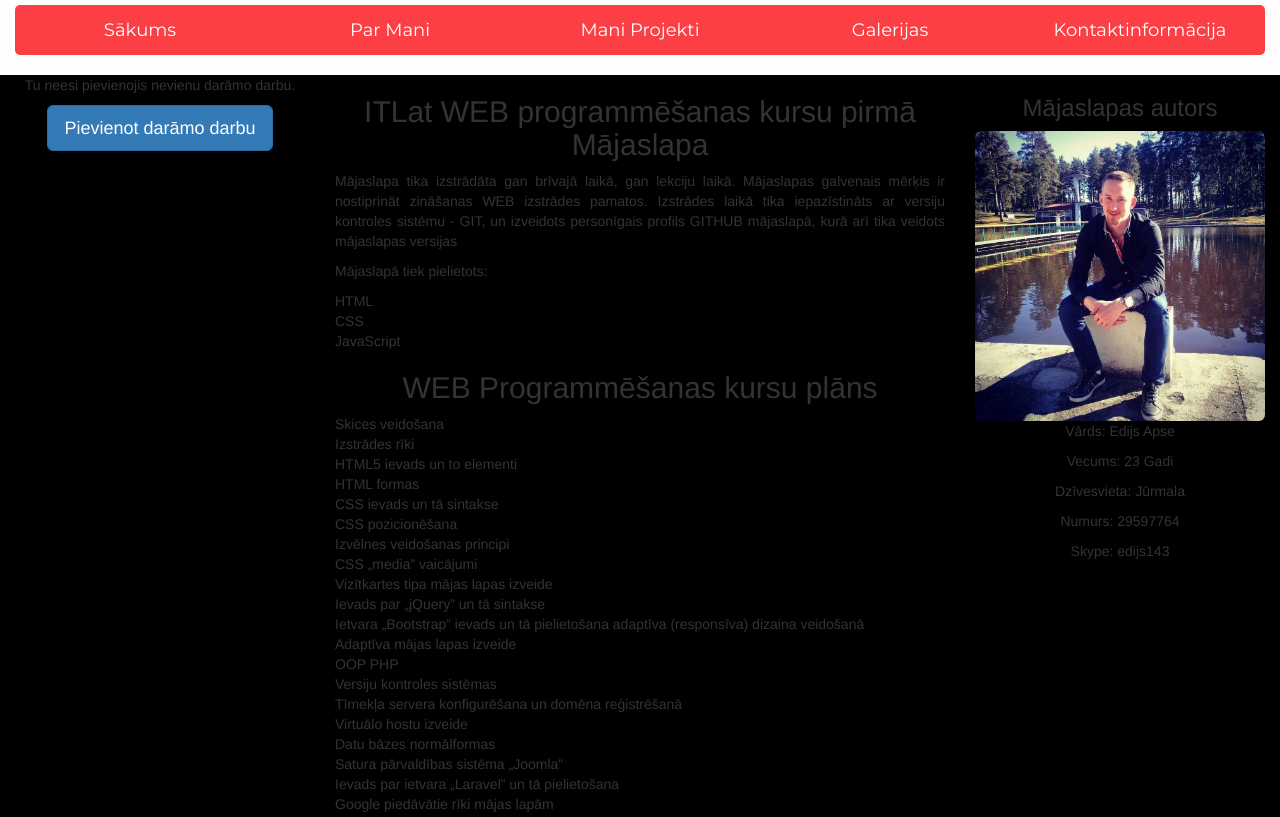
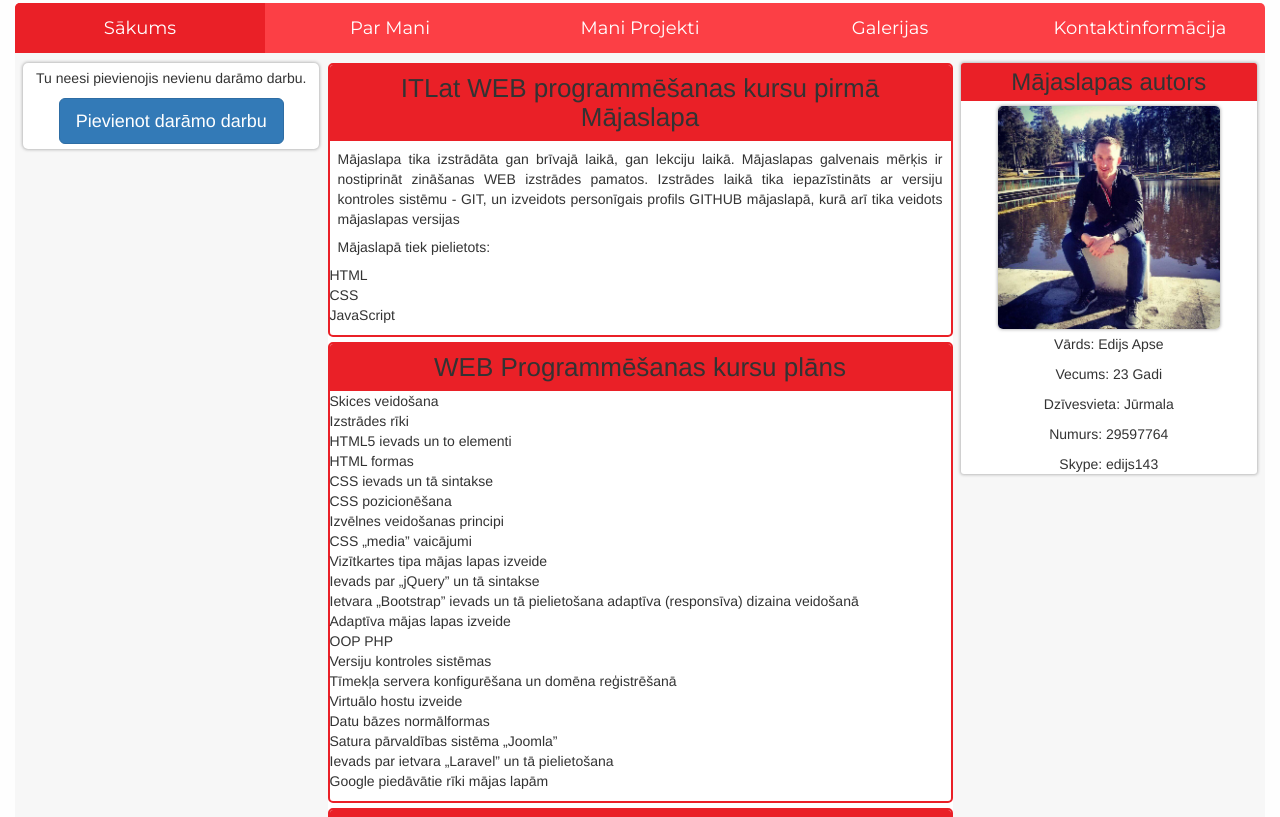
Before and after one commit to EdijsApse/EdijsApse-Bootstrap, a plain HTML site: page index.html in a window 1280 px wide. Shown: the top 817 px of the page. Drawn offline with Linux system fonts and the light colour scheme.

Commit message:
Style Update

```diff
--- a/css/_left_sidebar.scss
+++ b/css/_left_sidebar.scss
@@ -0,0 +1,9 @@
+.left-sidebar{
+    width:98%;
+    margin:0px auto;
+    margin-top:5px;
+    padding: 5px;
+    @include box-shadow();
+    @include all-border-corners(5px);
+    background-color: #FFF;
+}
--- a/css/_menu.scss
+++ b/css/_menu.scss
@@ -1,16 +1,17 @@
 .navbar{
-    @include border-corners(5px);
     border:none;
-    margin-top:5px;
+    margin:0px;
+    margin-top:3px;
     .container-fluid{
         padding: 0;
+        margin:0;
         .collapse{
             padding:0;
             ul{
                 width:100%;
                 padding:0;
                 margin:0;
-                @include border-corners(5px);
+                @include top-border-corners(5px);
                 background-color:$secondary_color;
                 .active{
                     &:first-of-type{
--- a/css/_right_sidebar.scss
+++ b/css/_right_sidebar.scss
@@ -0,0 +1,23 @@
+.right-sidebar{
+    width:98%;
+    margin:0px auto;
+    margin-top:5px;
+    @include box-shadow();
+    @include all-border-corners(3px);
+    background-color: #FFF;
+    h3{
+        margin:0;
+        padding: 2%;
+        background-color:$primary-color;
+        @include top-border-corners(3px);
+    }
+    img{
+        display: block;
+        width:75%;
+        margin:0px auto;
+        margin-top:5px;
+        margin-bottom: 5px;
+        @include all-border-corners(5px);
+        @include box-shadow();
+    }
+}
--- a/css/main.scss
+++ b/css/main.scss
@@ -4,29 +4,40 @@ $secondary_color: #fc3f45;
 $primary_font: 'Montserrat', sans-serif;
 $button_font: 'Roboto', sans-serif;
 $info_text_size: 18px;
-@mixin border-corners($radius) {
+@mixin all-border-corners($radius) {
     -webkit-border-radius: $radius;
     -moz-border-radius: $radius;
     -ms-border-radius: $radius;
     border-radius: $radius;
 }
+@mixin top-border-corners($radius) {
+    -webkit-border-radius: $radius $radius 0px 0px;
+    -moz-border-radius: $radius $radius 0px 0px;
+    -ms-border-radius: $radius $radius 0px 0px;
+    border-radius: $radius $radius 0px 0px;
+}
 @mixin border-corners-active-first($radius) {
-    -webkit-border-radius: $radius 0px 0px $radius;
-    -moz-border-radius: $radius 0px 0px $radius;
-    -ms-border-radius: $radius 0px 0px $radius;
-    border-radius: $radius 0px 0px $radius;
+    -webkit-border-top-left-radius: $radius;
+    -moz-border-top-left-radius: $radius;
+    -ms-border-top-left-radius: $radius;
+    border-top-left-radius: $radius;
 }
 @mixin border-corners-active-last($radius) {
-    -webkit-border-radius: 0px $radius $radius 0px;
-    -moz-border-radius: 0px $radius $radius 0px;
-    -ms-border-radius: 0px $radius $radius 0px;
-    border-radius: 0px $radius $radius 0px;
+    -webkit-border-top-right-radius: $radius;
+    -moz-border-top-right-radius: $radius;
+    -ms-border-top-right-radius: $radius;
+    border-top-right-radius: $radius;
 }
 @mixin animation($time) {
     -webkit-transition: all $time;
     -moz-transition: all $time;
     -ms-transition: all $time;
     transition: all $time;
+}
+@mixin box-shadow() {
+    -webkit-box-shadow: 0px 0px 3px 1px rgba(100, 100, 100, .4);
+    -moz-box-shadow: 0px 0px 3px 1px rgba(100, 100, 100, .4);
+    box-shadow: 0px 0px 3px 1px rgba(100, 100, 100, .4);
 }
 @import 'left_sidebar';
 @import 'right_sidebar';
@@ -35,7 +46,33 @@ body{
     .container-fluid{
         background-color: #fefefe;
         .row{
-            background-color: #000;
+            margin:0;
+            background-color: #f7f7f7;
+            .col-md-3{
+                padding: 5px;
+            }
+            .main{
+                padding:0;
+                margin-top:10px;
+                background-color:#FFF;
+                @include all-border-corners(5px);
+                .section{
+                    background-color:#FFF;
+                    border:2px solid $primary_color;
+                    margin-bottom:5px;
+                    @include all-border-corners(5px);
+                    h2{
+                        background-color:$primary_color;
+                        margin:0;
+                        font-size: 26px;
+                        padding: 1.5%;
+                        @include top-border-corners(3px);
+                    }
+                    p{
+                        margin:8px;
+                    }
+                }
+            }
         }
     }
 }
--- a/index.html
+++ b/index.html
@@ -24,7 +24,7 @@
 				</div>
 				<div class="collapse navbar-collapse" id="main-menu">
 					<ul class="nav navbar-nav">
-						<li><a href="#">Sākums</a></li>
+						<li class="active"><a href="#">Sākums</a></li>
 						<li><a href="#">Par Mani</a></li>
 						<li><a href="#">Mani Projekti</a></li>
 						<li><a href="#">Galerijas</a></li>
@@ -34,13 +34,13 @@
 			</div>
 		</nav>
 		<div class="row">
-			<div class="col-md-3 left-sidebar">
+			<div class="col-md-3">
 				<div class="left-sidebar">
 					<p class="text-center">Tu neesi pievienojis nevienu darāmo darbu.</p>
 					<button class="btn btn-primary btn-lg center-block">Pievienot darāmo darbu</button>
 				</div>
 			</div>
-			<div class="col-md-6">
+			<div class="col-md-6 main">
 				<div class="section">
 					<h2 class="text-center">ITLat WEB programmēšanas kursu pirmā Mājaslapa</h2>
 					<p class="text-justify">Mājaslapa tika izstrādāta gan brīvajā laikā, gan lekciju laikā.
@@ -131,14 +131,16 @@
 					</form>
 				</div>
 			</div>
-			<div class="col-md-3 right-sidebar">
+			<div class="col-md-3">
+				<div class="right-sidebar">
 					<h3 class="text-center">Mājaslapas autors</h3>
-				<img class="img-rounded img-responsive" src="img/profile_image.jpg">
+					<img class="center-block" src="img/profile_image.jpg">
 					<p class="text-center">Vārds: Edijs Apse</p>
 					<p class="text-center">Vecums: 23 Gadi</p>
 					<p class="text-center">Dzīvesvieta: Jūrmala</p>
 					<p class="text-center">Numurs: 29597764</p>
 					<p class="text-center">Skype: edijs143</p>
+				</div>
 			</div>
 		</div>
 		<div class="row">
```
Also changed, not shown: css/main.css, 1 other file. Lines whose indentation alone changed are shown as unchanged.
